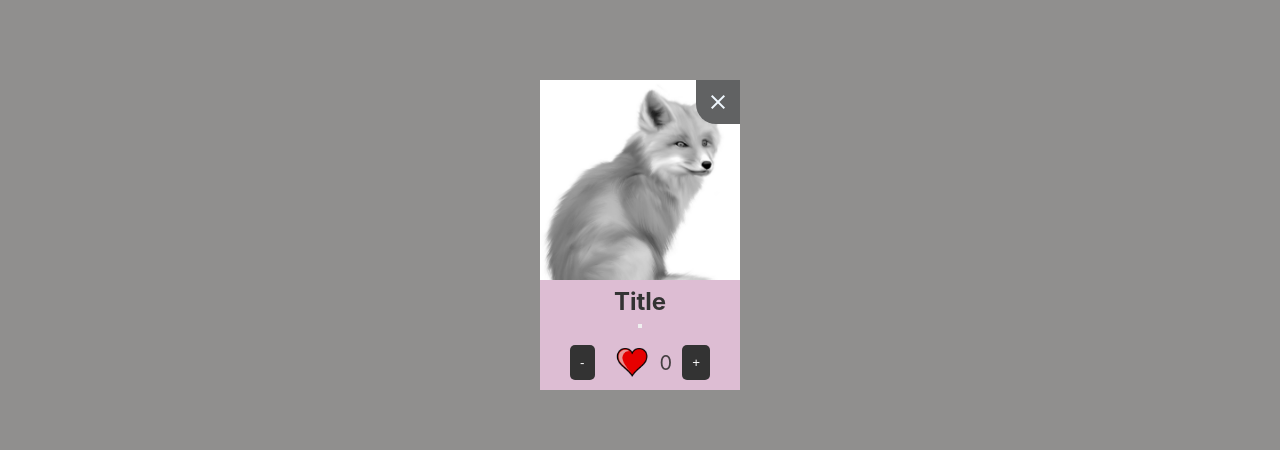
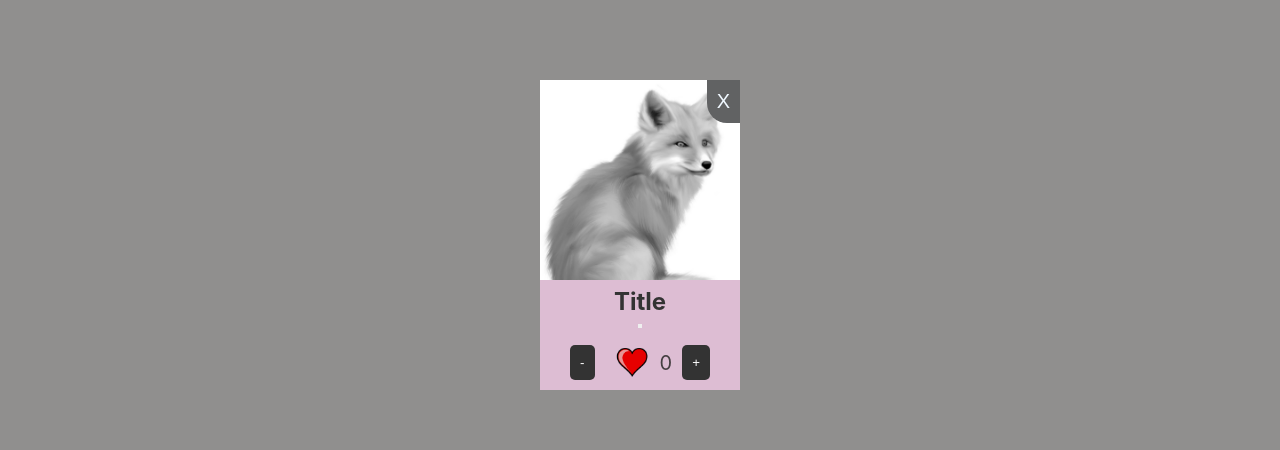
Before and after one commit to Makuzaza/Animals_app, a React (Vite) app: page / in a window 1280 px wide. Shown: the part 235-685 px from the top of the page. Built offline with nearby package versions, Linux system fonts and the light colour scheme.

Commit message:
animal list

```diff
--- a/index.html
+++ b/index.html
@@ -2,14 +2,9 @@
 <html lang="en">
   <head>
     <meta charset="UTF-8" />
-    <link rel="stylesheet" href="index.css" />
     <link rel="icon" type="image/svg+xml" href="/vite.svg" />
-    <link
-      href="https://fonts.googleapis.com/css2?family=Material+Symbols+Outlined"
-      rel="stylesheet"
-    />
     <meta name="viewport" content="width=device-width, initial-scale=1.0" />
-    <title class="animals">Animals</title>
+    <title>Animals</title>
   </head>
   <body>
     <div id="root"></div>
--- a/src/App.jsx
+++ b/src/App.jsx
@@ -1,19 +1,24 @@
+import { useState } from 'react'
+import './index.css'
 import Card from './Card'
 import Header from './header'
 import Footer from './footer'
+import './animalsList.js'
 
 function App() {
+  const [animals, setAnimals] = useState([
+    { name: '', heart: 0 }]);
 
   return (
 <>
     <Header />
-
     <main>
       <h1>Animals</h1>
       <div><input id="search" type="text" placeholder="Search..." /></div>
-      <div className="cards">
-        <Card />
-      </div>
+       <div className="cards">
+          {animals.map((animal, i) => (
+            <Card key={i} name={animal.name} likes={animal.heart} />))}
+        </div>
     </main>
       <Footer />
       </>
--- a/src/Card.jsx
+++ b/src/Card.jsx
@@ -5,7 +5,7 @@ const Card = () => {
         <div className='card'>
           <img class="fox" src="fox.jpg" alt="Fox" />
           <h2 class="title">Title</h2>
-          <button  class="close"><span class="material-symbols-outlined">close</span></button>
+          <button  class="close"><span class="material-symbols-outlined">X</span></button>
           <Count />
           </div>
       );
```
Also changed, not shown: src/header.jsx (line endings or trailing spaces), src/index.css (line endings or trailing spaces).
